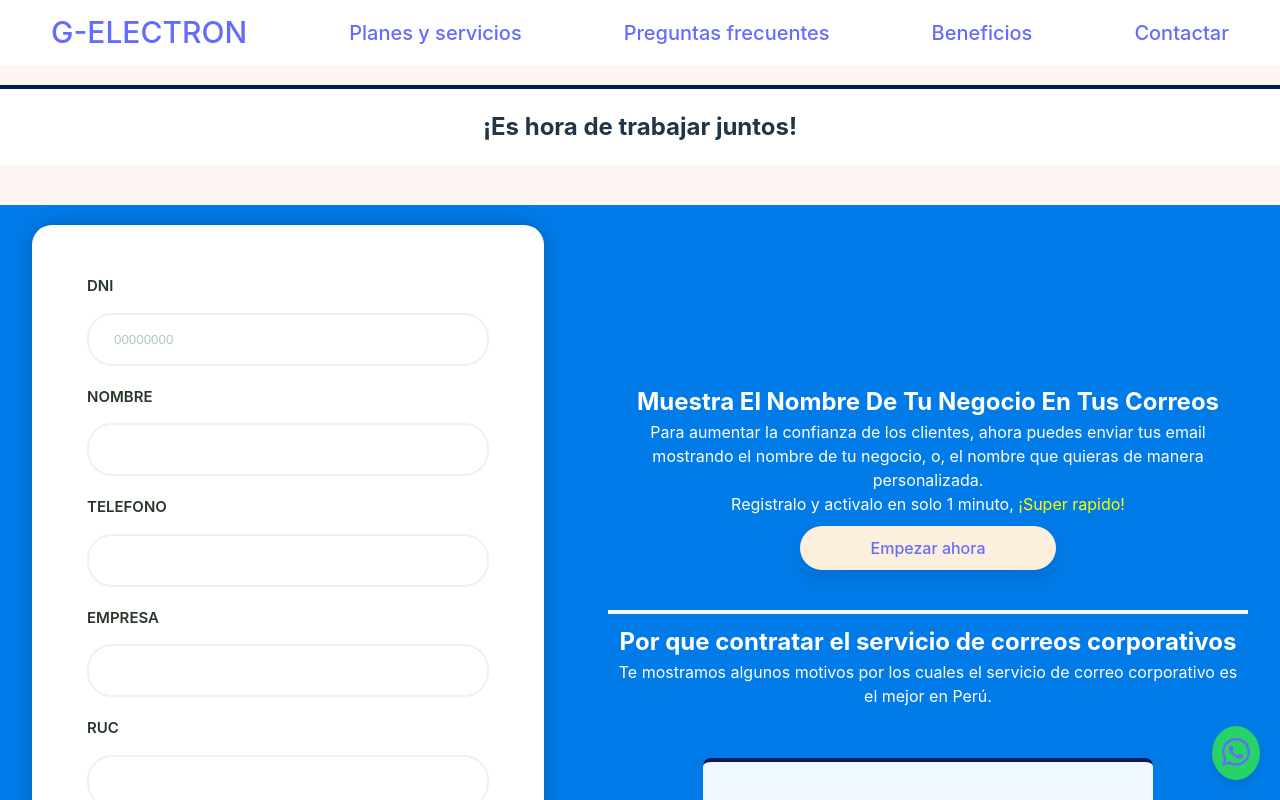
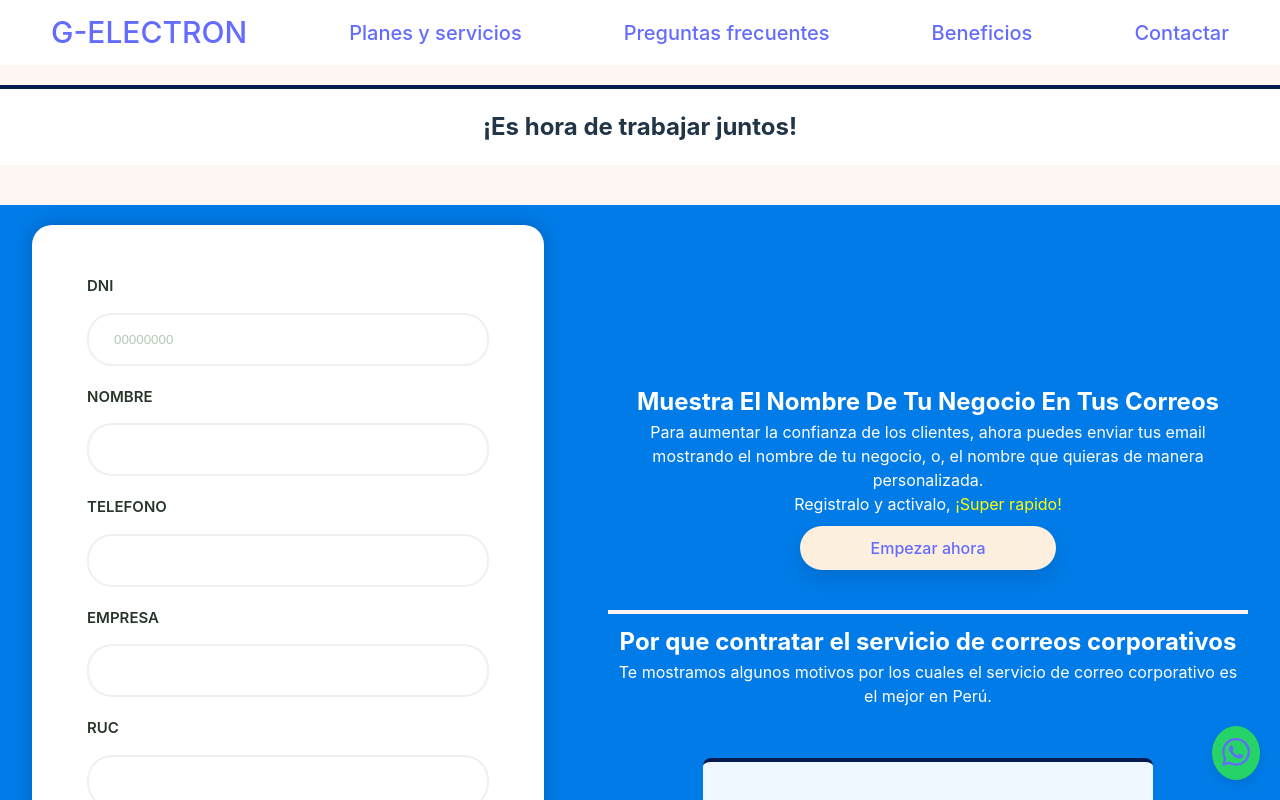
Before and after one commit to Krlozces/emailsCorporativos, a React (Vite) app: page /contact in a window 1280 px wide. Shown: the top 800 px of the page. Built offline with nearby package versions, Linux system fonts and the light colour scheme.

Commit message:
Text fixed

```diff
--- a/src/components/Form.jsx
+++ b/src/components/Form.jsx
@@ -36,7 +36,7 @@ export default function Form() {
                 <div className='right-container'>
                     <h2>Muestra El Nombre De Tu Negocio En Tus Correos</h2>
                     <p>Para aumentar la confianza de los clientes, ahora puedes enviar tus email mostrando el nombre de tu negocio, o, el nombre que quieras de manera personalizada.</p>
-                    <span>Registralo y activalo en solo 1 minuto,</span><span style={{color: "yellow"}}> ¡Super rapido! </span>
+                    <span>Registralo y activalo,</span><span style={{color: "yellow"}}> ¡Super rapido! </span>
                     <div className='btn-form'>
                         <a href="#" >Empezar ahora</a>
                     </div>
```
